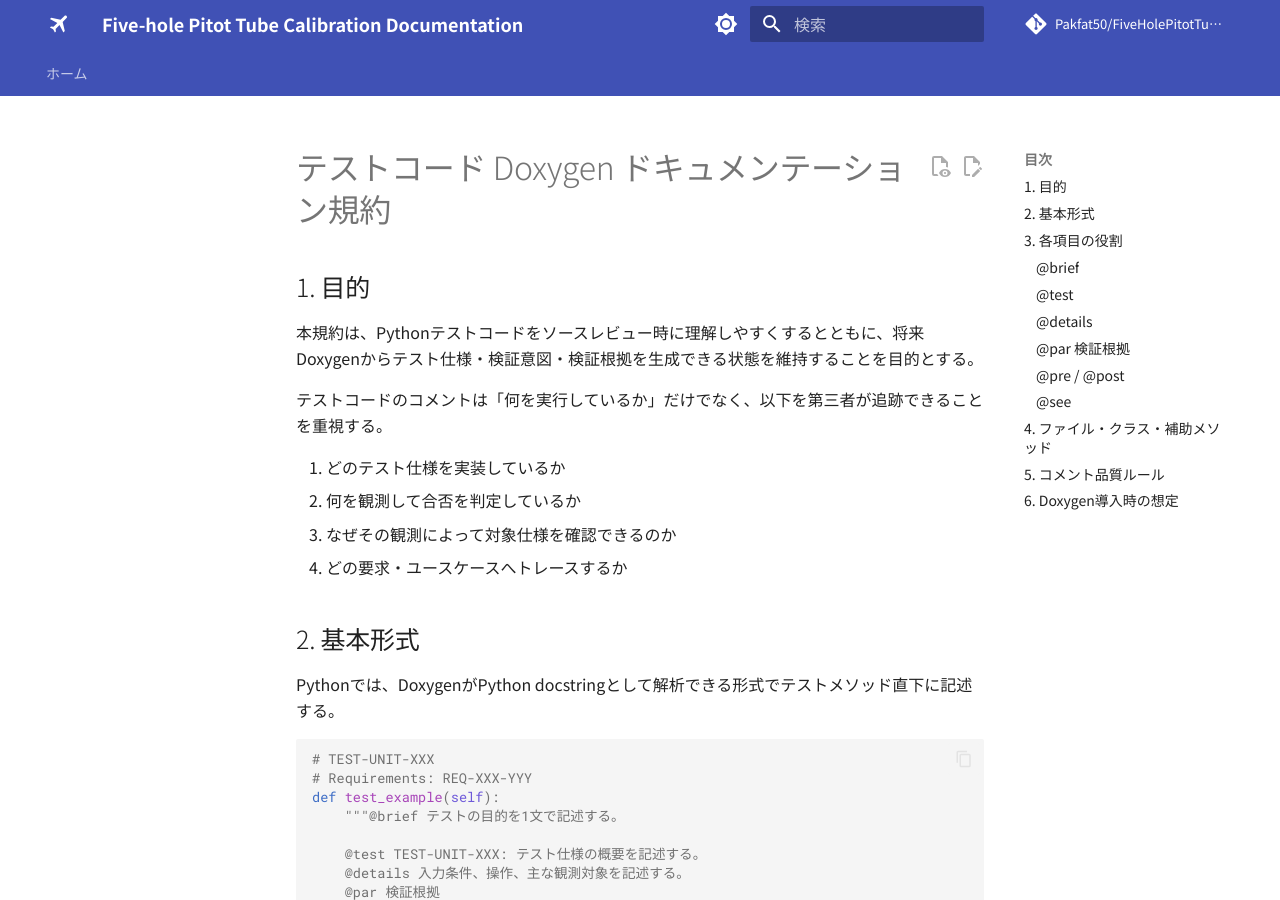
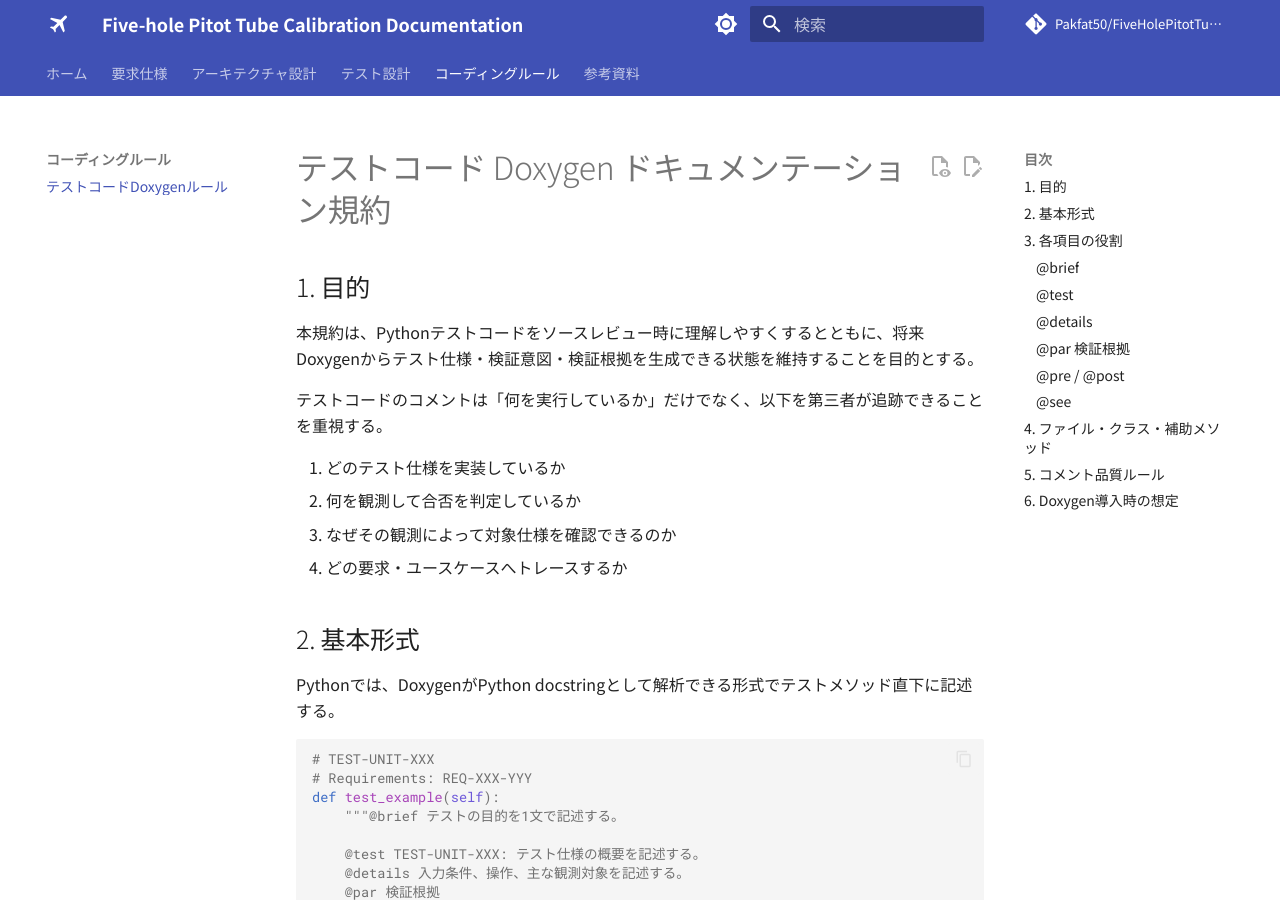
Before and after one commit to Pakfat50/FiveHolePitotTubeCalibration, an MkDocs documentation site: the page built from docs/test_doxygen_guideline.md, in a window 1280 px wide and 900 px high. Built offline with MkDocs 1.6.1 and Material for MkDocs 9.7.7, drawn with Linux system fonts in a browser that asks for light colours; comment, search, counter and statistics services are not loaded; part of the change alters nothing that is shown.

Commit message:
docs: add existing documents to MkDocs navigation

```diff
--- a/mkdocs.yml
+++ b/mkdocs.yml
@@ -73,3 +73,13 @@ extra:
 
 nav:
   - ホーム: index.md
+  - 要求仕様:
+      - 較正GUI要求仕様: pitot_calibration_gui_spec.md
+  - アーキテクチャ設計:
+      - アーキテクチャ設計書: architecture_design.md
+  - テスト設計:
+      - テスト仕様書: test_specification.md
+  - コーディングルール:
+      - テストコードDoxygenルール: test_doxygen_guideline.md
+  - 参考資料:
+      - 要求整理: requirements_summary.md
```
